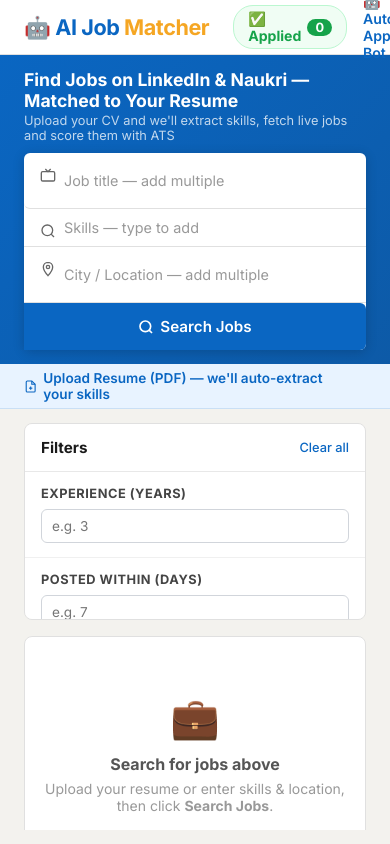
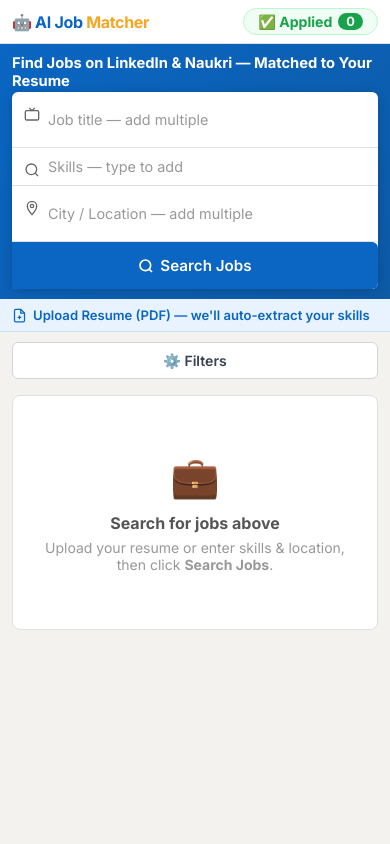
Before and after one commit to ohmprakashs/ai-job-fetcher, a Flask app: page / in a window 390 px wide. Run offline with Flask 3, Linux system fonts and the light colour scheme; data that the repository does not hold is empty.

Commit message:
feat: make UI fully responsive for mobile and tablet
Mobile issues fixed:
- Remove overflow:hidden from html/body on mobile — allow natural page scroll
- Collapse fixed-height containers to auto height on mobile
- Stack search bar fields vertically on mobile
- Compact navbar (hide Auto-Apply link, wrap items)
- Collapsible filter sidebar with toggle button on mobile
- Stats strip: 2x2 grid on mobile, 3-col on tablet
- Smaller/wrapped job card layout with tap-friendly buttons
- Toast: full-width at bottom on mobile
- Loading badge: full-width at bottom on mobile
- Tablet breakpoint: 200px sidebar, 16px padding
- Very small screens (≤380px): further size reductions

Co-authored-by: Copilot <223556219+Copilot@users.noreply.github.com>

```diff
--- a/app/templates/index.html
+++ b/app/templates/index.html
@@ -580,14 +580,134 @@
         @keyframes slideIn { from {opacity:0;transform:translateX(30px)} to {opacity:1;transform:translateX(0)} }
         @keyframes slideOut { to {opacity:0;transform:translateX(30px)} }
 
-        /* ─── RESPONSIVE ───────────────────────────────── */
-        @media(max-width: 860px) {
-            .page-body { grid-template-columns: 1fr; }
-            .sidebar { position: static; height: auto; max-height: 300px; }
-            .stats-strip { grid-template-columns: repeat(2,1fr); }
+        /* ─── MOBILE FILTER TOGGLE (hidden on desktop) ─── */
+        .mobile-filter-toggle {
+            display: none;
+        }
+
+        /* ─── RESPONSIVE ───────────────────────────────────── */
+
+        /* ── Tablet (768–1024px) ── */
+        @media (min-width: 768px) and (max-width: 1024px) {
+            .navbar { padding: 0 16px; }
+            .hero   { padding: 12px 16px; }
+            .page-body {
+                grid-template-columns: 200px 1fr;
+                padding: 10px 16px;
+            }
+            .stats-strip { grid-template-columns: repeat(3, 1fr); }
+        }
+
+        /* ── Mobile (≤ 767px) ── */
+        @media (max-width: 767px) {
+            /* Allow natural page scroll — override desktop fixed-viewport layout */
+            html, body { overflow: auto; height: auto; }
+            #main-form  { overflow: visible; flex: none; }
+            .page-wrapper { overflow: visible; flex: none; height: auto; }
+            .page-body {
+                grid-template-columns: 1fr;
+                overflow: visible;
+                height: auto;
+                padding: 10px 12px;
+                gap: 10px;
+            }
+            .results-area { overflow: visible; height: auto; }
+            .sidebar      { overflow: visible; height: auto; max-height: none; }
+
+            /* Navbar — compact, wrap on overflow */
+            .navbar { padding: 0 12px; }
+            .navbar-inner {
+                height: auto;
+                padding: 8px 0;
+                flex-wrap: wrap;
+                gap: 8px;
+            }
+            .brand { font-size: 1rem; }
+            /* Hide Auto-Apply link to save space */
+            .navbar-inner a[href="/auto-apply"] { display: none; }
+            /* Shrink Applied badge */
+            #applied-nav-link { padding: 4px 10px; font-size: .8rem; }
+
+            /* Hero search */
+            .hero { padding: 10px 12px; }
+            .hero h1 { font-size: .92rem; }
+            .hero p  { display: none; }
             .search-bar { flex-direction: column; }
-            .search-bar .sb-field { border-right: none; border-bottom: 1px solid #e0e0e0; }
-            .sb-btn { justify-content: center; padding: 14px; }
+            .search-bar .sb-field {
+                border-right: none;
+                border-bottom: 1px solid #e0e0e0;
+                border-radius: 0 !important;
+                padding: 0 12px;
+            }
+            .search-bar .sb-field:first-child { border-radius: 6px 6px 0 0 !important; }
+            .sb-btn {
+                justify-content: center;
+                padding: 14px;
+                border-radius: 0 0 6px 6px;
+                font-size: .95rem;
+            }
+
+            /* Resume bar */
+            .resume-bar { padding: 8px 12px; }
+            .resume-bar-inner { flex-wrap: wrap; gap: 8px; font-size: .82rem; }
+
+            /* Filter toggle button — visible on mobile */
+            .mobile-filter-toggle {
+                display: flex;
+                align-items: center;
+                justify-content: center;
+                gap: 8px;
+                width: 100%;
+                padding: 9px 16px;
+                background: #fff;
+                border: 1px solid #d1d5db;
+                border-radius: 6px;
+                font-family: inherit;
+                font-size: .88rem;
+                font-weight: 600;
+                color: #374151;
+                cursor: pointer;
+                margin-bottom: 6px;
+            }
+            /* Sidebar hidden until toggled */
+            .sidebar.mobile-collapsed { display: none; }
+
+            /* Stats strip — 2×2 grid */
+            .stats-strip { grid-template-columns: repeat(2, 1fr); }
+
+            /* Job cards */
+            .job-card { padding: 10px 12px; }
+            .card-top { gap: 8px; }
+            .company-logo { width: 36px; height: 36px; font-size: .85rem; }
+            .job-title { font-size: .9rem; }
+            .job-meta-row { gap: 8px; font-size: .78rem; }
+            .ats-badge { width: 46px; }
+            .ats-circle { width: 44px; height: 44px; font-size: .78rem; }
+            .card-footer { gap: 6px; }
+            .card-actions { flex-wrap: wrap; gap: 6px; }
+            .btn { padding: 7px 12px; font-size: .78rem; min-height: 34px; }
+
+            /* Scorecard panel */
+            .sc-bar-row { grid-template-columns: 80px 1fr 36px; gap: 6px; }
+
+            /* Results header */
+            .results-header { flex-direction: column; align-items: flex-start; gap: 4px; }
+            .sort-info { font-size: .78rem; }
+
+            /* Toast — full width at bottom */
+            #toast-container { left: 12px; right: 12px; bottom: 12px; }
+            .toast { min-width: unset; width: 100%; }
+
+            /* Loading badge position */
+            #lo-badge { bottom: 72px; right: 12px; left: 12px; border-radius: 8px; justify-content: center; }
+        }
+
+        /* ── Very small (≤ 380px) ── */
+        @media (max-width: 380px) {
+            .hero h1 { font-size: .85rem; }
+            .stats-strip { grid-template-columns: repeat(2, 1fr); gap: 6px; }
+            .btn { padding: 7px 10px; font-size: .74rem; }
+            .skill-chip { font-size: .7rem; padding: 2px 7px; }
         }
     /* ── Loading Overlay ── */
     /* ── Top progress bar (non-blocking) ── */
@@ -758,7 +878,12 @@
 <div class="page-body">
 
     <!-- ── FILTER SIDEBAR ── -->
-    <aside class="sidebar">
+    <!-- Mobile: toggle button to show/hide filters -->
+    <button type="button" class="mobile-filter-toggle" id="filter-toggle-btn"
+            onclick="toggleMobileFilters()">
+        ⚙️ Filters
+    </button>
+    <aside class="sidebar mobile-collapsed" id="filter-sidebar">
         <div class="sidebar-header">
             Filters
             <a onclick="document.querySelector('#main-form').reset();">Clear all</a>
@@ -989,6 +1114,15 @@
 
 <!-- ═════════════════════════════════════════ SCRIPTS -->
 <script>
+// ── Mobile Filter Toggle ───────────────────────────────
+function toggleMobileFilters() {
+    var sidebar = document.getElementById('filter-sidebar');
+    var btn     = document.getElementById('filter-toggle-btn');
+    if (!sidebar) return;
+    var collapsed = sidebar.classList.toggle('mobile-collapsed');
+    if (btn) btn.textContent = collapsed ? '⚙️ Filters' : '✕ Hide Filters';
+}
+
 // ── Toast ─────────────────────────────────────────────
 function toast(msg, type) {
     var icons = {success:'✅', error:'❌', info:'💡'};
```
